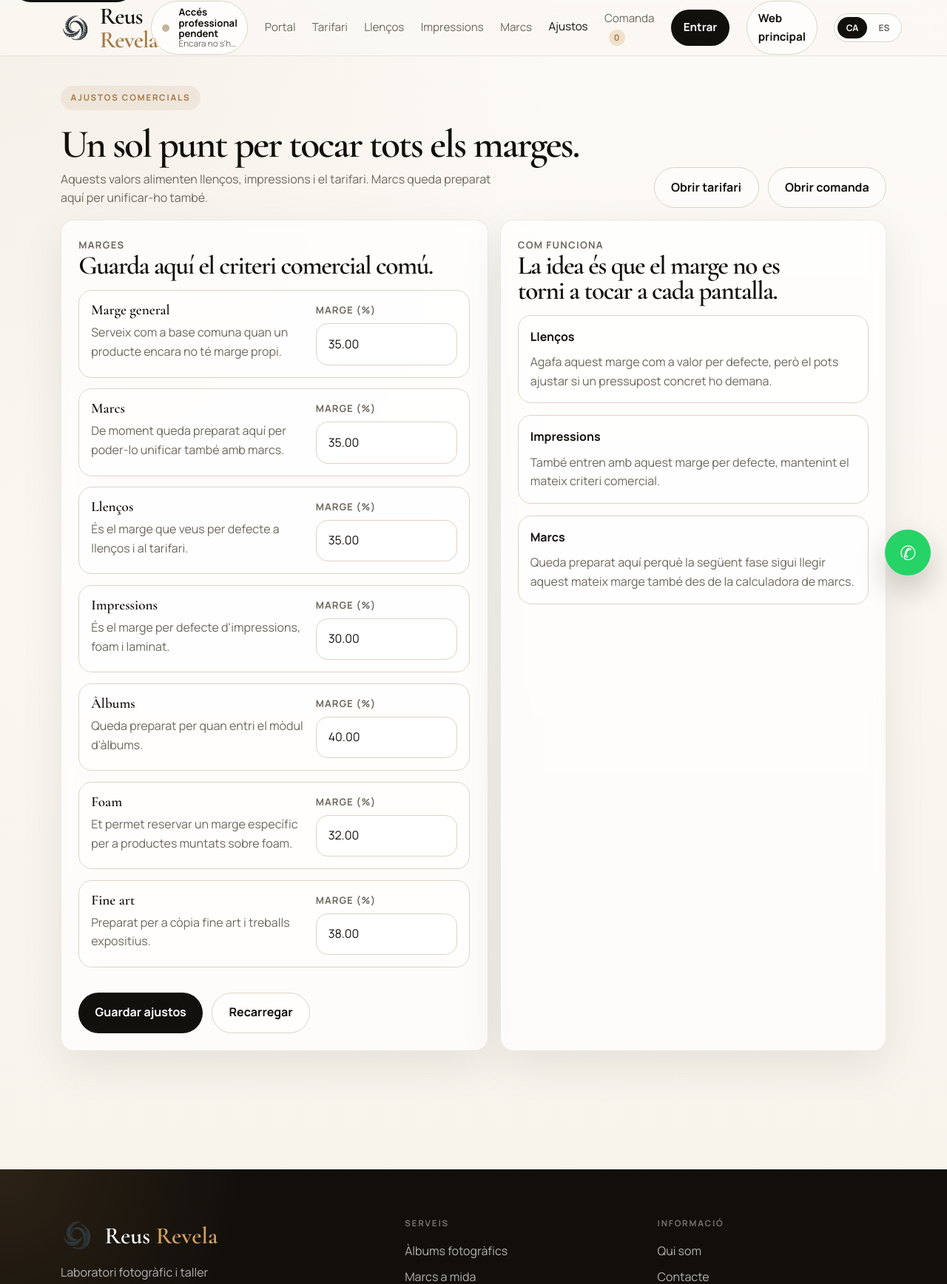
After one commit to erikenobipicks/reusrevela-web, a Flask app: page /area-privada/ajustos in a window 1280 px wide. The commit adds this page. Shown: the top 1736 px of the page at 74% size. Run offline with Flask 3, Linux system fonts and the light colour scheme.

Commit message:
Unifica els marges comercials del privat

```diff
--- a/app.py
+++ b/app.py
@@ -118,6 +118,17 @@ PRIVATE_MODULES = [
             "es": "Acceso directo a la calculadora actual de marcos, con el catálogo y los cálculos de siempre.",
         },
         "href": "area_privada_marcos",
+    },
+    {
+        "key": "settings",
+        "status": "ready",
+        "eyebrow": {"ca": "Base comuna", "es": "Base común"},
+        "title": {"ca": "Ajustos", "es": "Ajustes"},
+        "summary": {
+            "ca": "Revisa i toca els marges comercials des d'un sol punt.",
+            "es": "Revisa y toca los márgenes comerciales desde un solo punto.",
+        },
+        "href": "area_privada_ajustos",
     },
     {
         "key": "albums",
@@ -357,6 +368,16 @@ FRAME_ORDER_FIELDS = [
     "notes",
 ]
 
+DEFAULT_COMMERCIAL_SETTINGS = {
+    "general": 35.0,
+    "frames": 35.0,
+    "canvas": 35.0,
+    "prints": 30.0,
+    "albums": 40.0,
+    "foam": 32.0,
+    "fine_art": 38.0,
+}
+
 
 CANVAS_DRAFT_FIELDS = [
     "size",
@@ -372,6 +393,7 @@ def _empty_private_area_store():
         "frames_order_drafts": {},
         "canvas_order_drafts": {},
         "clients": {},
+        "commercial_settings": dict(DEFAULT_COMMERCIAL_SETTINGS),
     }
 
 
@@ -445,6 +467,13 @@ def _read_private_area_store():
     clients = data.get("clients")
     if not isinstance(clients, dict):
         data["clients"] = {}
+    settings = data.get("commercial_settings")
+    if not isinstance(settings, dict):
+        settings = {}
+    data["commercial_settings"] = {
+        key: parse_non_negative_float(settings.get(key), default=default_value)
+        for key, default_value in DEFAULT_COMMERCIAL_SETTINGS.items()
+    }
     return data
 
 
@@ -458,6 +487,26 @@ def _write_private_area_store(data):
         return True
     except OSError:
         return False
+
+
+def get_private_commercial_settings():
+    store = _read_private_area_store()
+    settings = store.get("commercial_settings", {})
+    return {
+        key: parse_non_negative_float(settings.get(key), default=default_value)
+        for key, default_value in DEFAULT_COMMERCIAL_SETTINGS.items()
+    }
+
+
+def save_private_commercial_settings(payload=None):
+    payload = payload or {}
+    store = _read_private_area_store()
+    store["commercial_settings"] = {
+        key: parse_non_negative_float(payload.get(key), default=default_value)
+        for key, default_value in DEFAULT_COMMERCIAL_SETTINGS.items()
+    }
+    _write_private_area_store(store)
+    return store["commercial_settings"]
 
 
 
@@ -893,6 +942,10 @@ def build_private_nav():
         {
             "endpoint": "area_privada_marcos",
             "label": "Marcs" if lang == "ca" else "Marcos",
+        },
+        {
+            "endpoint": "area_privada_ajustos",
+            "label": "Ajustos" if lang == "ca" else "Ajustes",
         },
         {
             "endpoint": "area_privada_comanda",
@@ -997,12 +1050,13 @@ def classify_canvas_size(final_width, final_height, lang, group="standard"):
 def build_canvas_module_context(draft_payload=None, draft_id=""):
     lang = get_lang()
     source_payload = draft_payload or {}
+    default_margin_percent = get_default_margin_for_product("canvas")
     selected_size_id = (request.args.get("size") or source_payload.get("size") or "").strip()
     selected_edit_id = (request.args.get("edit") or source_payload.get("edit") or "").strip()
     selected_quantity = parse_positive_int(request.args.get("qty") or source_payload.get("qty"), default=1)
     selected_margin_percent = parse_non_negative_float(
         request.args.get("margin") or source_payload.get("margin"),
-        default=CANVAS_PRICING["default_margin_percent"],
+        default=default_margin_percent,
     )
     selected_show_file_size = parse_bool_flag(request.args.get("show_file_size") or source_payload.get("show_file_size"))
     default_size_id = f"{CANVAS_PRICING['sizes'][0]['final'][0]}x{CANVAS_PRICING['sizes'][0]['final'][1]}"
@@ -1072,6 +1126,7 @@ def build_canvas_module_context(draft_payload=None, draft_id=""):
             "selected_margin_percent": selected_margin_percent,
             "selected_show_file_size": selected_show_file_size,
             "saved_drafts": list_saved_canvas_drafts(),
+            "default_margin_percent": default_margin_percent,
         },
         "canvas_preview": {
             "image_url": selected_size["image_url"],
@@ -1081,38 +1136,85 @@ def build_canvas_module_context(draft_payload=None, draft_id=""):
     }
 
 
+def get_default_margin_for_product(product_key, profile_id="default"):
+    settings = get_private_commercial_settings()
+    return float(settings.get(product_key, settings.get("general", CANVAS_PRICING["default_margin_percent"])))
+
+
 def build_pricing_view_context():
     lang = get_lang()
-    selected_profile_id = (request.args.get("pricing_profile") or "default").strip().lower()
-    profile_lookup = {item["id"]: item for item in COMMERCIAL_MARGIN_PROFILES}
-    selected_profile = profile_lookup.get(selected_profile_id, COMMERCIAL_MARGIN_PROFILES[0])
-
+    settings = get_private_commercial_settings()
     return {
         "pricing_view": {
-            "selected_profile_id": selected_profile["id"],
-            "profiles": [
+            "margins": settings,
+            "margin_note": {
+                "ca": "La vista PVP utilitza el marge guardat a Ajustos comercials i mostra el preu final amb IVA inclòs.",
+                "es": "La vista PVP usa el margen guardado en Ajustes comerciales y muestra el precio final con IVA incluido.",
+            }[lang],
+            "cost_note": {
+                "ca": "La vista cost mostra la tarifa base per al fotògraf, abans d'aplicar el marge comercial.",
+                "es": "La vista coste muestra la tarifa base para el fotógrafo, antes de aplicar el margen comercial.",
+            }[lang],
+        }
+    }
+
+
+def build_private_settings_context():
+    lang = get_lang()
+    settings = get_private_commercial_settings()
+    product_labels = {
+        "general": {"ca": "Marge general", "es": "Margen general"},
+        "frames": {"ca": "Marcs", "es": "Marcos"},
+        "canvas": {"ca": "Llenços", "es": "Lienzos"},
+        "prints": {"ca": "Impressions", "es": "Impresiones"},
+        "albums": {"ca": "Àlbums", "es": "Álbumes"},
+        "foam": {"ca": "Foam", "es": "Foam"},
+        "fine_art": {"ca": "Fine art", "es": "Fine art"},
+    }
+    descriptions = {
+        "general": {
+            "ca": "Serveix com a base comuna quan un producte encara no té marge propi.",
+            "es": "Sirve como base común cuando un producto todavía no tiene margen propio.",
+        },
+        "frames": {
+            "ca": "De moment queda preparat aquí per poder-lo unificar també amb marcs.",
+            "es": "De momento queda preparado aquí para poder unificarlo también con marcos.",
+        },
+        "canvas": {
+            "ca": "És el marge que veus per defecte a llenços i al tarifari.",
+            "es": "Es el margen que ves por defecto en lienzos y en el tarifario.",
+        },
+        "prints": {
+            "ca": "És el marge per defecte d'impressions, foam i laminat.",
+            "es": "Es el margen por defecto de impresiones, foam y laminado.",
+        },
+        "albums": {
+            "ca": "Queda preparat per quan entri el mòdul d'àlbums.",
+            "es": "Queda preparado para cuando entre el módulo de álbumes.",
+        },
+        "foam": {
+            "ca": "Et permet reservar un marge específic per a productes muntats sobre foam.",
+            "es": "Te permite reservar un margen específico para productos montados sobre foam.",
+        },
+        "fine_art": {
+            "ca": "Preparat per a còpia fine art i treballs expositius.",
+            "es": "Preparado para copia fine art y trabajos expositivos.",
+        },
+    }
+    return {
+        "private_settings": {
+            "saved": parse_bool_flag(request.args.get("saved")),
+            "entries": [
                 {
-                    "id": item["id"],
-                    "name": item["name"][lang],
-                    "description": item["description"][lang],
-                    "selected": item["id"] == selected_profile["id"],
+                    "key": key,
+                    "label": product_labels[key][lang],
+                    "description": descriptions[key][lang],
+                    "value": settings[key],
                 }
-                for item in COMMERCIAL_MARGIN_PROFILES
+                for key in ("general", "frames", "canvas", "prints", "albums", "foam", "fine_art")
             ],
-            "profile_margins": {
-                item["id"]: item["margins"]
-                for item in COMMERCIAL_MARGIN_PROFILES
-            },
-            "margins": selected_profile["margins"],
         }
     }
-
-
-def get_default_margin_for_product(product_key, profile_id="default"):
-    selected_profile_id = str(profile_id or "default").strip().lower()
-    profile_lookup = {item["id"]: item for item in COMMERCIAL_MARGIN_PROFILES}
-    selected_profile = profile_lookup.get(selected_profile_id, COMMERCIAL_MARGIN_PROFILES[0])
-    return float(selected_profile.get("margins", {}).get(product_key, CANVAS_PRICING["default_margin_percent"]))
 
 
 def format_measure_value(value):
@@ -1126,8 +1228,7 @@ def format_measure_value(value):
 
 def build_prints_module_context():
     lang = get_lang()
-    selected_profile_id = (request.args.get("pricing_profile") or "default").strip().lower()
-    default_margin_percent = get_default_margin_for_product("prints", selected_profile_id)
+    default_margin_percent = get_default_margin_for_product("prints")
     selected_paper_id = (request.args.get("paper") or PRINT_PRODUCTS_CONFIG["papers"][0]["id"]).strip().lower()
     selected_build_id = (request.args.get("build") or PRINT_PRODUCTS_CONFIG["build_options"][0]["id"]).strip().lower()
     selected_width = parse_non_negative_float(request.args.get("width"), default=30.0)
@@ -1179,7 +1280,6 @@ def build_prints_module_context():
             "selected_quantity": selected_quantity,
             "selected_cost": selected_cost,
             "selected_margin_percent": selected_margin_percent,
-            "selected_profile_id": selected_profile_id,
             "selected_view": selected_view,
             "view_is_cost": selected_view == "cost",
             "view_is_client": selected_view == "client",
@@ -2331,6 +2431,20 @@ def area_privada_tarifari():
     )
 
 
+@app.route("/area-privada/ajustos", methods=["GET", "POST"])
+def area_privada_ajustos():
+    if request.method == "POST":
+        save_private_commercial_settings(request.form)
+        return redirect(url_for("area_privada_ajustos", lang=get_lang(), saved=1))
+    return render_template(
+        "area_privada_ajustos.html",
+        lang=get_lang(),
+        private_modules=build_private_modules(),
+        **build_private_settings_context(),
+        **build_private_shell_context(),
+    )
+
+
 @app.route("/area-privada/lienzos")
 def area_privada_lienzos():
     draft_id = (request.args.get("draft") or "").strip()
--- /dev/null
+++ b/templates/area_privada_ajustos.html
@@ -0,0 +1,96 @@
+{% extends "base.html" %}
+{% block title %}{% if lang == 'ca' %}Àrea privada | Ajustos{% else %}Área privada | Ajustes{% endif %}{% endblock %}
+{% block desc %}{% if lang == 'ca' %}Ajustos comercials comuns per a marcs, llenços, impressions i la resta del privat.{% else %}Ajustes comerciales comunes para marcos, lienzos, impresiones y el resto del privado.{% endif %}{% endblock %}
+
+{% block head %}
+<style>
+  .settings-app{padding:2.5rem 0 4rem}
+  .settings-app h1.display{font-size:clamp(2.15rem,4.2vw,3.35rem)}
+  .settings-app h2.display{font-size:clamp(1.55rem,3vw,2.2rem)}
+  .settings-app h3.card-title{font-size:1.2rem}
+  .settings-top{display:flex;align-items:end;justify-content:space-between;gap:1rem;margin-bottom:1rem}
+  .settings-top p{max-width:62ch;color:var(--muted);margin-top:.6rem}
+  .settings-actions{display:flex;flex-wrap:wrap;gap:.75rem}
+  .settings-grid{display:grid;grid-template-columns:1.05fr .95fr;gap:1rem}
+  .settings-card,.notes-card{padding:1.45rem}
+  .settings-list{display:grid;gap:.9rem;margin-top:1rem}
+  .setting-row{display:grid;grid-template-columns:1.2fr .8fr;gap:1rem;align-items:start;padding:1rem;border-radius:18px;border:1px solid var(--line);background:rgba(255,255,255,.56)}
+  .setting-row p{margin-top:.45rem;color:var(--muted)}
+  .setting-row label{display:block;font-size:.82rem;font-weight:800;letter-spacing:.08em;text-transform:uppercase;color:var(--muted)}
+  .setting-row input{width:100%;min-height:50px;padding:.9rem 1rem;border:1px solid var(--line);border-radius:16px;background:#fff;color:var(--ink);margin-top:.45rem}
+  .notes-grid{display:grid;gap:1rem;margin-top:1rem}
+  .note-box{padding:1rem;border-radius:18px;background:rgba(255,255,255,.56);border:1px solid var(--line)}
+  .note-box p{margin-top:.55rem;color:var(--muted)}
+  .save-note{margin-top:1rem;padding:1rem 1.1rem;border-radius:18px;background:rgba(63,116,85,.10);border:1px solid rgba(63,116,85,.2);color:#2f5c43}
+  .form-actions{display:flex;flex-wrap:wrap;gap:.75rem;margin-top:1.2rem}
+  @media (max-width: 980px){
+    .settings-top,.settings-grid,.setting-row{grid-template-columns:1fr}
+    .settings-top{align-items:start;flex-direction:column}
+  }
+</style>
+{% endblock %}
+
+{% block content %}
+<section class="settings-app">
+  <div class="container">
+    <div class="settings-top fade-up">
+      <div>
+        <div class="tag">{% if lang == 'ca' %}Ajustos comercials{% else %}Ajustes comerciales{% endif %}</div>
+        <h1 class="display">{% if lang == 'ca' %}Un sol punt per tocar tots els marges.{% else %}Un solo punto para tocar todos los márgenes.{% endif %}</h1>
+        <p>{% if lang == 'ca' %}Aquests valors alimenten llenços, impressions i el tarifari. Marcs queda preparat aquí per unificar-ho també.{% else %}Estos valores alimentan lienzos, impresiones y el tarifario. Marcos queda preparado aquí para unificarlo también.{% endif %}</p>
+      </div>
+      <div class="settings-actions">
+        <a href="{{ url_for('area_privada_tarifari') }}" class="btn btn-outline">{% if lang == 'ca' %}Obrir tarifari{% else %}Abrir tarifario{% endif %}</a>
+        <a href="{{ url_for('area_privada_comanda') }}" class="btn btn-outline">{% if lang == 'ca' %}Obrir comanda{% else %}Abrir pedido{% endif %}</a>
+      </div>
+    </div>
+
+    <div class="settings-grid">
+      <article class="surface settings-card fade-up">
+        <div class="eyebrow">{% if lang == 'ca' %}Marges{% else %}Márgenes{% endif %}</div>
+        <h2 class="display">{% if lang == 'ca' %}Guarda aquí el criteri comercial comú.{% else %}Guarda aquí el criterio comercial común.{% endif %}</h2>
+        {% if private_settings.saved %}
+        <div class="save-note">{% if lang == 'ca' %}Ajustos guardats correctament.{% else %}Ajustes guardados correctamente.{% endif %}</div>
+        {% endif %}
+        <form method="post" class="settings-list">
+          {% for item in private_settings.entries %}
+          <div class="setting-row">
+            <div>
+              <h3 class="card-title">{{ item.label }}</h3>
+              <p>{{ item.description }}</p>
+            </div>
+            <div>
+              <label for="setting-{{ item.key }}">{% if lang == 'ca' %}Marge (%) {% else %}Margen (%) {% endif %}</label>
+              <input id="setting-{{ item.key }}" name="{{ item.key }}" type="number" min="0" step="0.1" value="{{ '%.2f'|format(item.value) }}">
+            </div>
+          </div>
+          {% endfor %}
+          <div class="form-actions">
+            <button type="submit" class="btn btn-dark">{% if lang == 'ca' %}Guardar ajustos{% else %}Guardar ajustes{% endif %}</button>
+            <a href="{{ url_for('area_privada_ajustos', lang=lang) }}" class="btn btn-outline">{% if lang == 'ca' %}Recarregar{% else %}Recargar{% endif %}</a>
+          </div>
+        </form>
+      </article>
+
+      <aside class="surface notes-card fade-up">
+        <div class="eyebrow">{% if lang == 'ca' %}Com funciona{% else %}Cómo funciona{% endif %}</div>
+        <h2 class="display">{% if lang == 'ca' %}La idea és que el marge no es torni a tocar a cada pantalla.{% else %}La idea es que el margen no se vuelva a tocar en cada pantalla.{% endif %}</h2>
+        <div class="notes-grid">
+          <div class="note-box">
+            <strong>{% if lang == 'ca' %}Llenços{% else %}Lienzos{% endif %}</strong>
+            <p>{% if lang == 'ca' %}Agafa aquest marge com a valor per defecte, però el pots ajustar si un pressupost concret ho demana.{% else %}Toma este margen como valor por defecto, pero lo puedes ajustar si un presupuesto concreto lo pide.{% endif %}</p>
+          </div>
+          <div class="note-box">
+            <strong>{% if lang == 'ca' %}Impressions{% else %}Impresiones{% endif %}</strong>
+            <p>{% if lang == 'ca' %}També entren amb aquest marge per defecte, mantenint el mateix criteri comercial.{% else %}También entran con este margen por defecto, manteniendo el mismo criterio comercial.{% endif %}</p>
+          </div>
+          <div class="note-box">
+            <strong>{% if lang == 'ca' %}Marcs{% else %}Marcos{% endif %}</strong>
+            <p>{% if lang == 'ca' %}Queda preparat aquí perquè la següent fase sigui llegir aquest mateix marge també des de la calculadora de marcs.{% else %}Queda preparado aquí para que la siguiente fase sea leer este mismo margen también desde la calculadora de marcos.{% endif %}</p>
+          </div>
+        </div>
+      </aside>
+    </div>
+  </div>
+</section>
+{% endblock %}
--- a/templates/area_privada_lienzos_v3.html
+++ b/templates/area_privada_lienzos_v3.html
@@ -41,7 +41,7 @@
       <div class="summary-list"><div class="summary-line"><span>{% if lang == 'ca' %}Mida final{% else %}Medida final{% endif %}</span><strong id="summary-final-size">30 x 30 cm</strong></div><div class="summary-line"><span>{% if lang == 'ca' %}Quantitat{% else %}Cantidad{% endif %}</span><strong id="summary-qty">1</strong></div><div class="summary-line"><span>{% if lang == 'ca' %}Preparació{% else %}Preparación{% endif %}</span><strong id="summary-edit-label">{% if canvas_pricing.edit_options %}{{ canvas_pricing.edit_options[0].label }}{% endif %}</strong></div><div class="summary-line hidden-row" id="file-size-row"><span>{% if lang == 'ca' %}Fitxer amb marge{% else %}Archivo con margen{% endif %}</span><strong id="summary-file-size">40 x 40 cm</strong></div></div>
       <div class="summary-tools"><button type="button" class="tool-button" id="toggle-pricing">{% if lang == 'ca' %}Veure cost / PVP{% else %}Ver coste / PVP{% endif %}</button><button type="button" class="tool-button" id="toggle-settings">{% if lang == 'ca' %}Ajustos comercials{% else %}Ajustes comerciales{% endif %}</button></div>
       <div class="panel" id="pricing-panel"><div class="panel-grid"><div class="panel-line"><span>{% if lang == 'ca' %}Subtotal professional{% else %}Subtotal profesional{% endif %}</span><strong id="summary-professional-subtotal">39,50 €</strong></div><div class="panel-line"><span>{% if lang == 'ca' %}IVA taller (21%){% else %}IVA taller (21%){% endif %}</span><strong id="summary-professional-vat">8,30 €</strong></div><div class="panel-line"><span>{% if lang == 'ca' %}Total taller{% else %}Total taller{% endif %}</span><strong id="summary-professional-total">47,80 €</strong></div><div class="panel-line"><span>{% if lang == 'ca' %}Marge intern{% else %}Margen interno{% endif %}</span><strong id="summary-margin">11,85 €</strong></div><div class="panel-line"><span>{% if lang == 'ca' %}PVP sense IVA{% else %}PVP sin IVA{% endif %}</span><strong id="summary-client-subtotal">51,35 €</strong></div><div class="panel-line"><span>{% if lang == 'ca' %}IVA client final (21%){% else %}IVA cliente final (21%){% endif %}</span><strong id="summary-client-vat">10,78 €</strong></div><div class="panel-line"><span>{% if lang == 'ca' %}Total client final{% else %}Total cliente final{% endif %}</span><strong id="summary-client-total">62,13 €</strong></div></div><div class="panel-note" id="summary-preview-note" style="display:none">{% if lang == 'ca' %}La prova prèvia entra inclosa amb el retoc complet.{% else %}La prueba previa entra incluida con el retoque completo.{% endif %}</div></div>
-      <div class="panel" id="settings-panel"><div class="field"><label for="margin-percent">{% if lang == 'ca' %}Marge intern (%) {% else %}Margen interno (%) {% endif %}</label><input id="margin-percent" type="number" min="0" step="1" value="{{ canvas_draft.selected_margin_percent }}"></div><div class="panel-note">{% if lang == 'ca' %}S'aplica només al càlcul del PVP.{% else %}Se aplica solo al cálculo del PVP.{% endif %}</div></div>
+      <div class="panel" id="settings-panel"><div class="field"><label for="margin-percent">{% if lang == 'ca' %}Marge intern (%) {% else %}Margen interno (%) {% endif %}</label><input id="margin-percent" type="number" min="0" step="1" value="{{ canvas_draft.selected_margin_percent }}"></div><div class="panel-note">{% if lang == 'ca' %}Per defecte surt d'ajustos comercials, però aquí el pots ajustar per aquest pressupost.{% else %}Por defecto sale de ajustes comerciales, pero aquí lo puedes ajustar para este presupuesto.{% endif %}</div><div class="summary-actions" style="margin-top:1rem"><a href="{{ url_for('area_privada_ajustos') }}" class="btn btn-outline">{% if lang == 'ca' %}Obrir ajustos{% else %}Abrir ajustes{% endif %}</a></div></div>
       <div class="summary-actions"><a href="{{ url_for('area_privada_comanda') }}" class="btn btn-dark" id="order-link">{% if lang == 'ca' %}Afegir a la comanda{% else %}Añadir al pedido{% endif %}</a><button type="button" class="btn btn-outline" id="save-draft-button">{% if lang == 'ca' %}Guardar com a borrador{% else %}Guardar como borrador{% endif %}</button><div class="draft-status{% if canvas_draft.draft_id %} show{% endif %}" id="draft-status">{% if canvas_draft.draft_id %}{% if lang == 'ca' %}Estàs treballant sobre un borrador guardat.{% else %}Estás trabajando sobre un borrador guardado.{% endif %}{% endif %}</div></div>
     </aside>
   </div>
```
Also changed, not shown: templates/area_privada_impresions.html (+5 -6 lines), templates/area_privada_tarifari_v2.html (+8 -20 lines).
